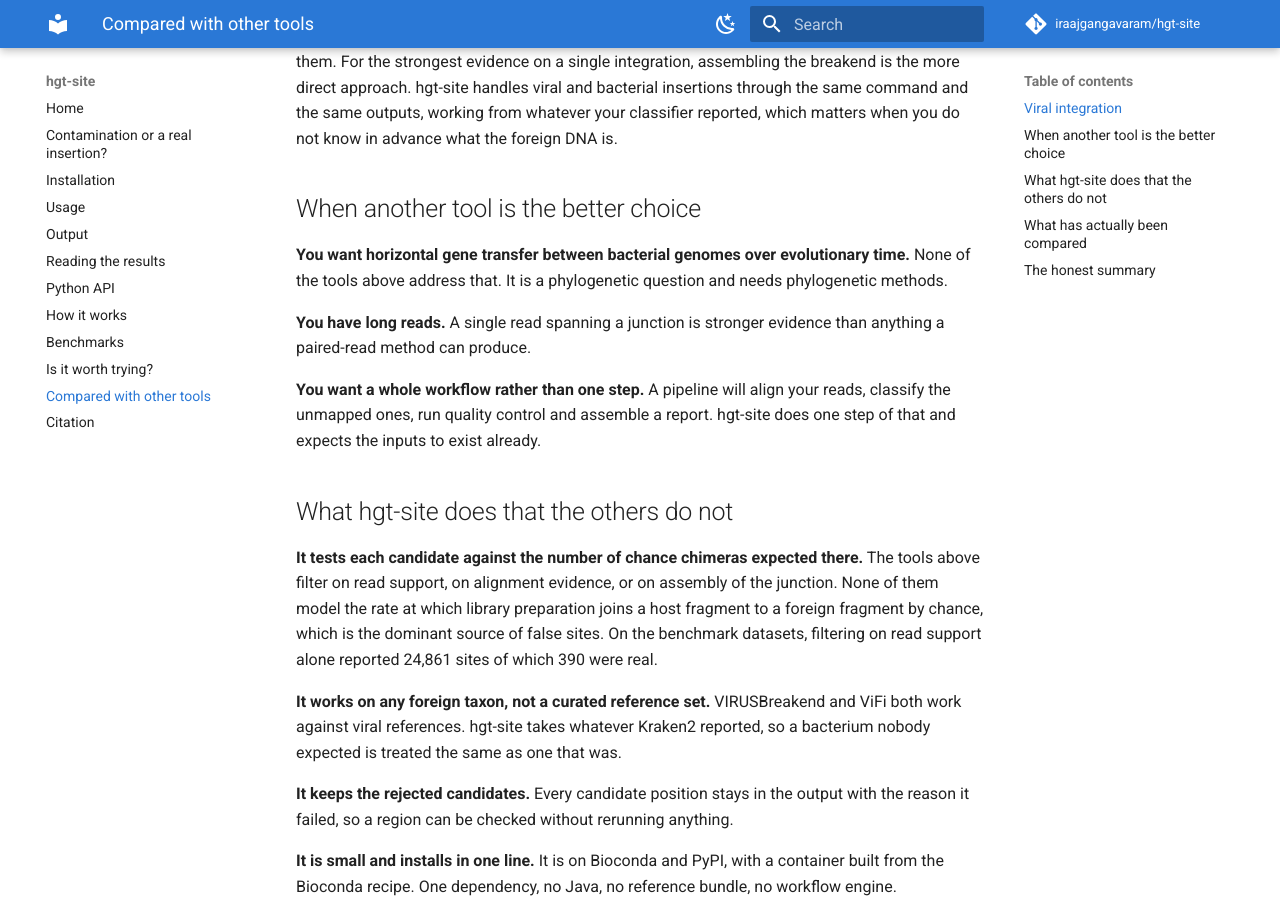
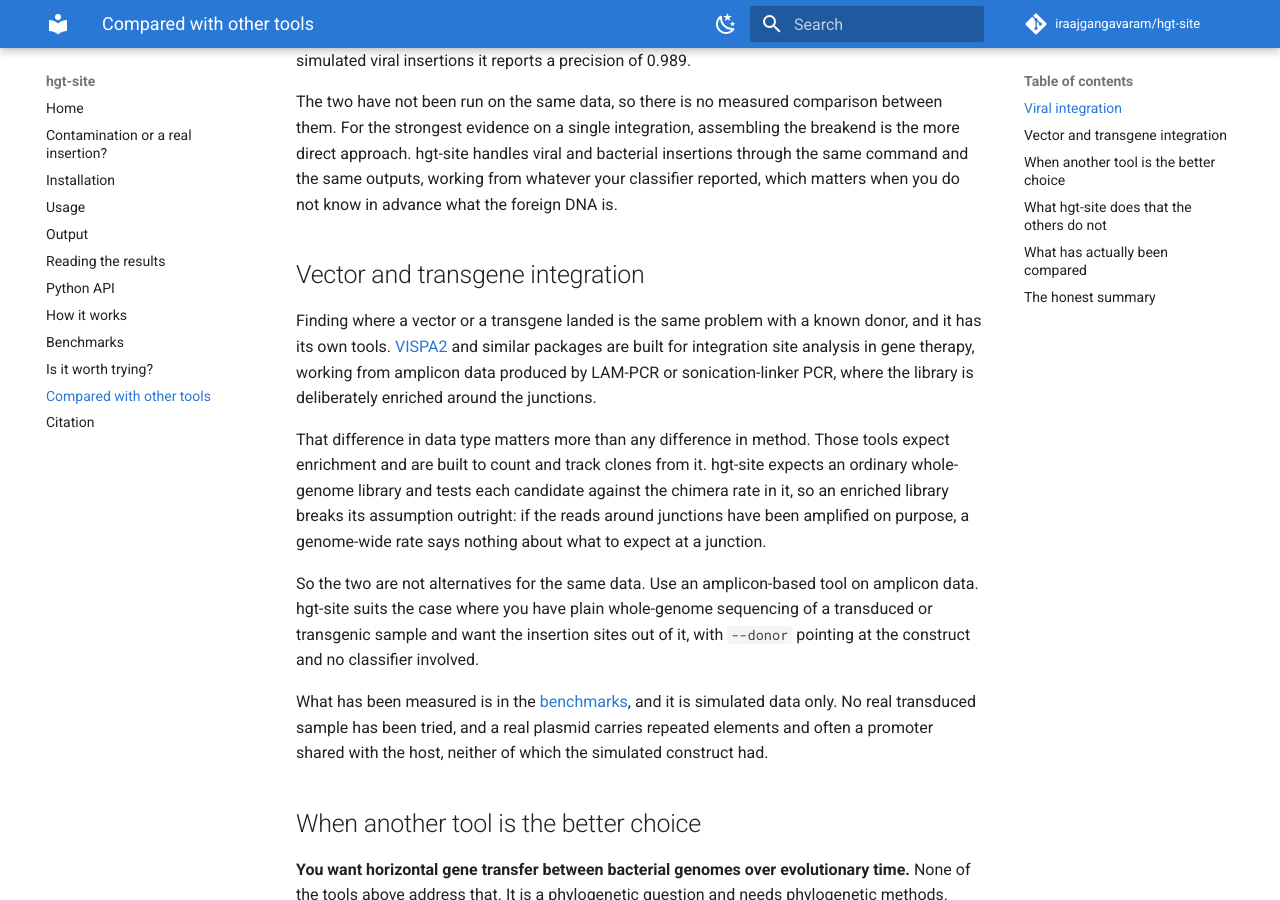
Before and after one commit to iraajgangavaram/hgt-site, an MkDocs documentation site: the page built from docs/comparison.md, in a window 1280 px wide and 900 px high, scrolled down 1092 px. Built offline with MkDocs 1.6.1 and Material for MkDocs 9.7.7, drawn with Linux system fonts in a browser that asks for light colours; comment, search, counter and statistics services are not loaded; some of the changed text lies outside the part shown.

Commit message:
Document vectors and transgenes everywhere, not only in the benchmarks
The vector results were measured and then written up in one place, so
the README carried the option without the evidence, the evidence table
had no row for it, the front page still said Kraken2 output only, and
the comparison page did not mention that field at all.

The comparison page now says where hgt-site sits beside the
amplicon-based tools used for integration site analysis in gene
therapy. They expect a library enriched around the junctions, which
breaks the assumption this tool rests on, so they are not alternatives
for the same data: those suit amplicon data and this suits ordinary
whole-genome sequencing of a transduced or transgenic sample.

The front page also repeated itself about Kraken2 in two consecutive
sentences, and one of them now says what --donor does instead.

```diff
--- a/docs/comparison.md
+++ b/docs/comparison.md
@@ -14,7 +14,8 @@ Dates were read from the repositories on 2 November 2026.
 | [VIRUSBreakend](https://github.com/PapenfussLab/gridss) | Viral integration, using single breakends | v2.13.2, February 2022 | May 2025 |
 | [ViFi](https://github.com/namphuon/ViFi) | Viral integration, using HMMs over viral families | none tagged | July 2021 |
 | [nf-core/hgtseq](https://github.com/nf-core/hgtseq) | A pipeline that aligns reads and classifies the unmapped ones | 1.1.0, May 2023 | actively developed |
-| hgt-site | Bacterial or viral insertion sites, tested against chance chimeras | 0.4.0, November 2026 | actively developed |
+| [VISPA2](https://www.ncbi.nlm.nih.gov/pmc/articles/PMC5702242/) | Vector integration sites from amplicon data, for gene therapy | v2, 2017 | see publication |
+| hgt-site | Bacterial, viral or vector insertion sites, tested against chance chimeras | 0.4.0, November 2026 | actively developed |
 
 ## Viral integration
 
@@ -37,6 +38,16 @@ breakend is the more direct approach. hgt-site handles viral and bacterial
 insertions through the same command and the same outputs, working from whatever
 your classifier reported, which matters when you do not know in advance what the
 foreign DNA is.
+
+## Vector and transgene integration
+
+Finding where a vector or a transgene landed is the same problem with a known donor, and it has its own tools. [VISPA2](https://www.ncbi.nlm.nih.gov/pmc/articles/PMC5702242/) and similar packages are built for integration site analysis in gene therapy, working from amplicon data produced by LAM-PCR or sonication-linker PCR, where the library is deliberately enriched around the junctions.
+
+That difference in data type matters more than any difference in method. Those tools expect enrichment and are built to count and track clones from it. hgt-site expects an ordinary whole-genome library and tests each candidate against the chimera rate in it, so an enriched library breaks its assumption outright: if the reads around junctions have been amplified on purpose, a genome-wide rate says nothing about what to expect at a junction.
+
+So the two are not alternatives for the same data. Use an amplicon-based tool on amplicon data. hgt-site suits the case where you have plain whole-genome sequencing of a transduced or transgenic sample and want the insertion sites out of it, with `--donor` pointing at the construct and no classifier involved.
+
+What has been measured is in the [benchmarks](benchmarks.md#vectors-and-transgenes), and it is simulated data only. No real transduced sample has been tried, and a real plasmid carries repeated elements and often a promoter shared with the host, neither of which the simulated construct had.
 
 ## When another tool is the better choice
 
```
Also changed, not shown: README.md (+1 -0 lines), docs/for-labs.md (+3 -0 lines), docs/index.md (+4 -3 lines).
